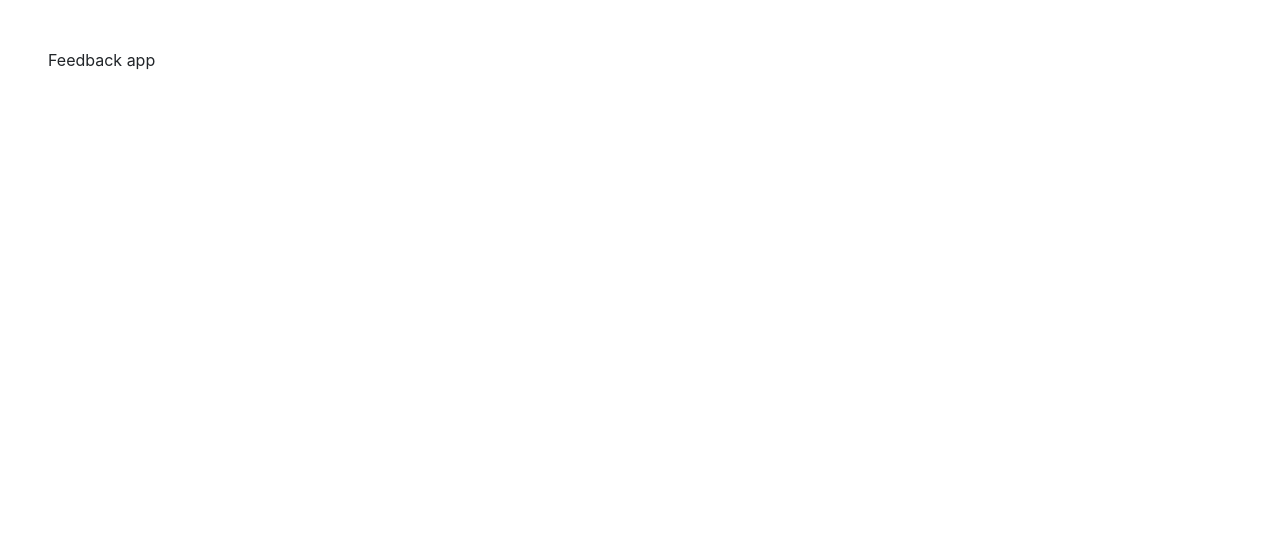
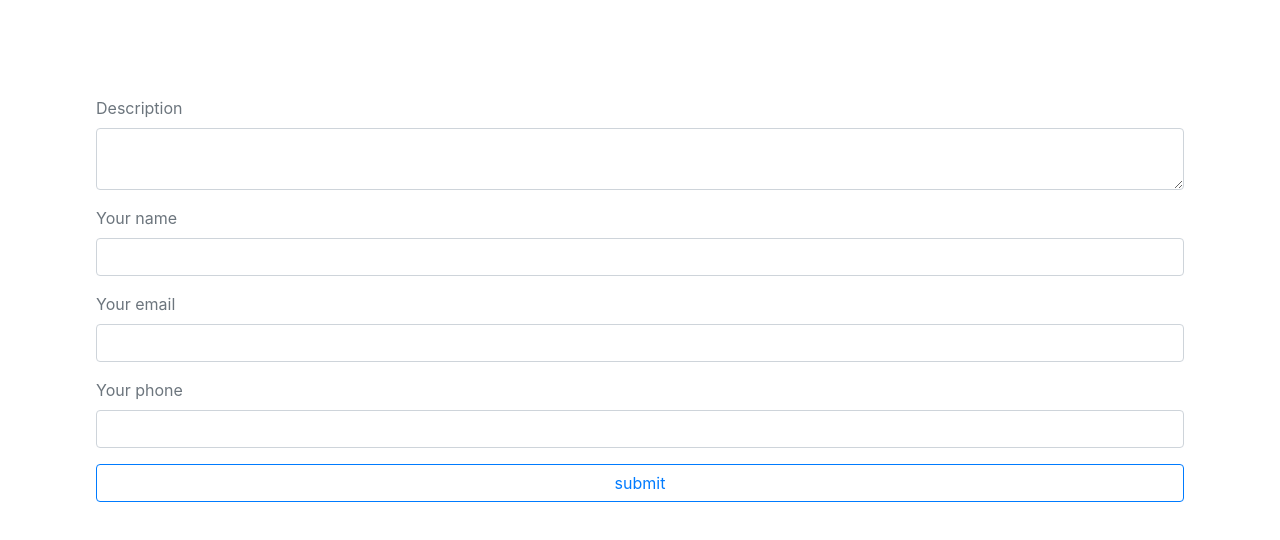
Before and after one commit to ezexedge/cloudinary-sendgrind-client, a React (Create React App) app: page / in a window 1280 px wide. Shown: the top 540 px of the page. Built offline with nearby package versions, Linux system fonts and the light colour scheme.

Commit message:
finalizando el formulario

```diff
--- a/src/App.js
+++ b/src/App.js
@@ -1,11 +1,11 @@
-import React from 'react';
-
+import React  from 'react';
+import Feedback from './Feedback.jsx'
 
 const App = () => {
   return(
     <div className="p-5" >
 
-        <p>Feedback app</p>
+        <Feedback/>
 
     </div>
   )
--- /dev/null
+++ b/src/Feedback.jsx
@@ -0,0 +1,70 @@
+import React , {useState} from 'react';
+
+
+
+const Feedback = () => {
+
+    const [value,setValue] = useState({
+        name: '',
+        email: '',
+        message: '',
+        phone: '',
+        uploadedFiles: [],
+        buttonText: 'submit',
+        uploadPhotosButtonText: 'upload files'
+    })
+
+    const {name,email,message,phone,uploadPhotosButtonText,uploadedFiles,buttonText} = value
+
+    const  handleChange = name => event => {
+        setValue({...value , [name]: event.target.value})
+    }
+
+    const handleSubmit = event => {
+        event.preventDefault()
+        setValue({...value,buttonText: '...enviando'})
+
+        console.table({name,email,message,phone,uploadedFiles})
+    }
+
+    const feedbackForm = () => (
+            <form  onSubmit={handleSubmit}>
+
+                <div className="form-group">
+                    <label  className="text-muted">Description</label>
+                    <textarea onChange={handleChange('message')} className="form-control" value={message} required></textarea>
+                </div>
+
+                <div className="form-group">
+                <label  className="text-muted">Your name</label>
+
+                    <input className="form-control" type="text" onChange={handleChange('name')} value={name}  required/>
+                </div>
+
+                <div className="form-group">
+                <label  className="text-muted">Your email</label>
+
+                    <input className="form-control" type="email" onChange={handleChange('email')} value={email}  required/>
+                </div>
+
+                <div className="form-group">
+                <label  className="text-muted">Your phone</label>
+
+                    <input className="form-control" type="number" onChange={handleChange('phone')} value={phone}  required/>
+                </div>
+
+    <button className="btn btn-outline-primary btn-block">{buttonText}</button>
+
+            </form>
+    )
+
+    return (
+        <div className="p-5" >
+
+        {feedbackForm()}
+
+    </div>
+     );
+}
+
+export default Feedback;
```
